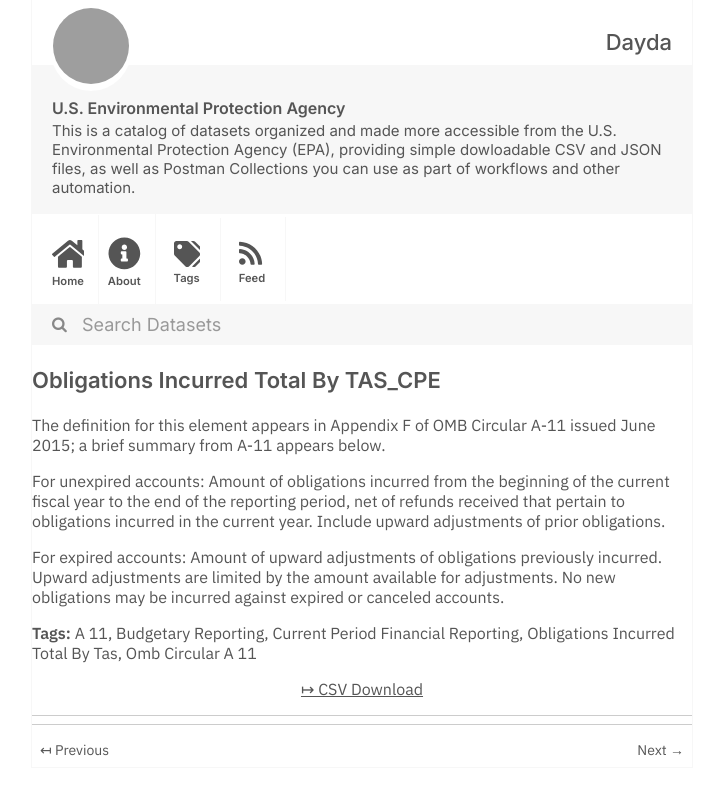
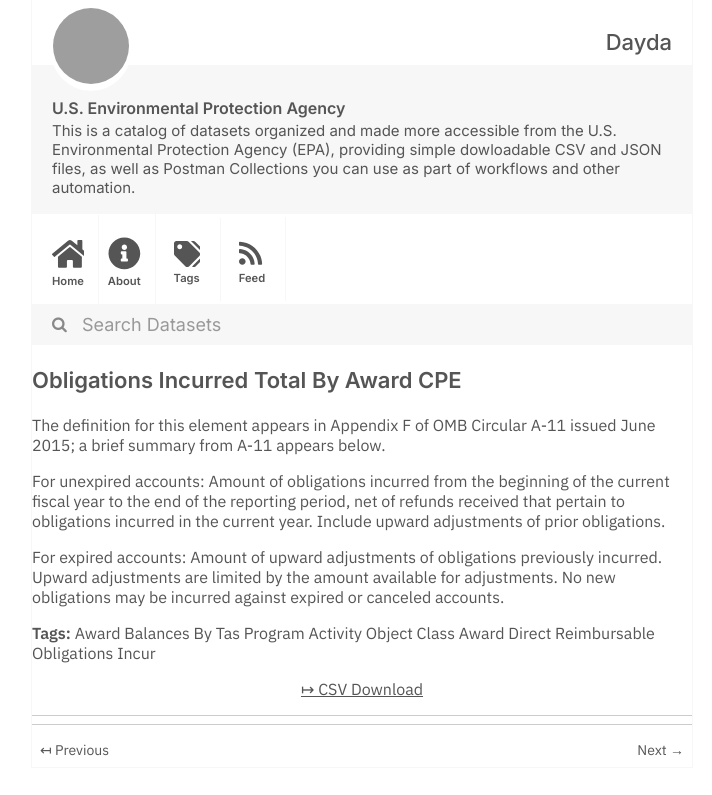
Before and after one commit to dayda-entities/us-environmental-protection-agency, a Jekyll site: the page built from _posts/2020-11-29-obligations-incurred-total-by-.md, in a window 1280 px wide, cut to the strip 0-795 px from the top of the page. Shown: the whole strip, without its empty margins (278-990 px from the left). Built offline with Jekyll 4.4.1, drawn with Linux system fonts in a browser that asks for light colours; grey boxes are pictures that could not be loaded.

Commit message:
Publish Data

```diff
--- a/_posts/2020-11-29-obligations-incurred-total-by-.md
+++ b/_posts/2020-11-29-obligations-incurred-total-by-.md
@@ -1,15 +1,13 @@
 ---
-title: Obligations Incurred Total By TAS_CPE
-created: '2020-11-29T22:03:44.269952'
-modified: '2020-11-29T22:03:44.269962'
+title: Obligations Incurred Total By Award CPE
+created: '2020-11-29T22:03:22.212041'
+modified: '2020-11-29T22:03:22.212051'
 state: active
 type: dataset
 tags:
-  - A 11
-  - Budgetary Reporting
-  - Current Period Financial Reporting
-  - Obligations Incurred Total By Tas
-  - Omb Circular A 11
+  - >-
+    Award Balances By Tas Program Activity Object Class Award Direct
+    Reimbursable Obligations Incur
 groups: []
 csv_url: >-
   https://files.usaspending.gov/agency_submissions/Raw%20DATA%20Act%20Files/index.html
```
